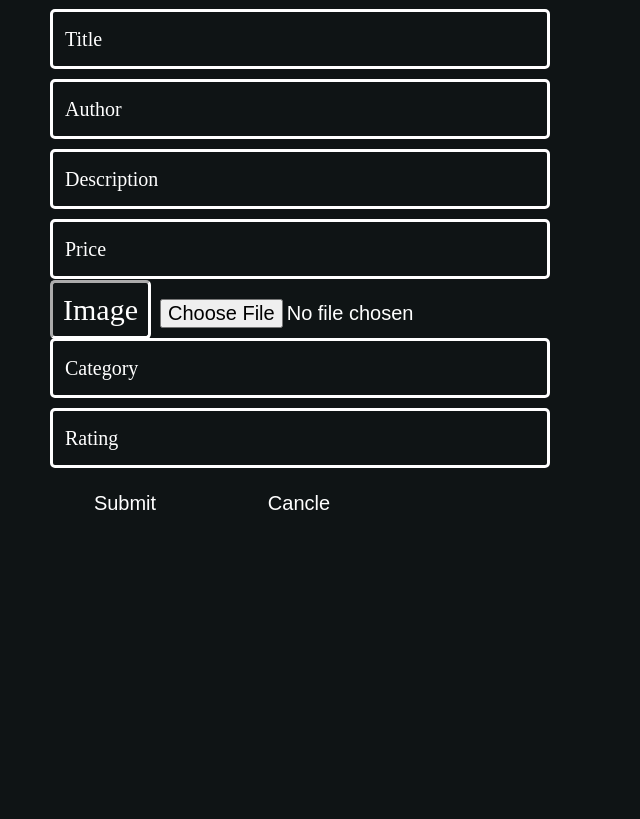
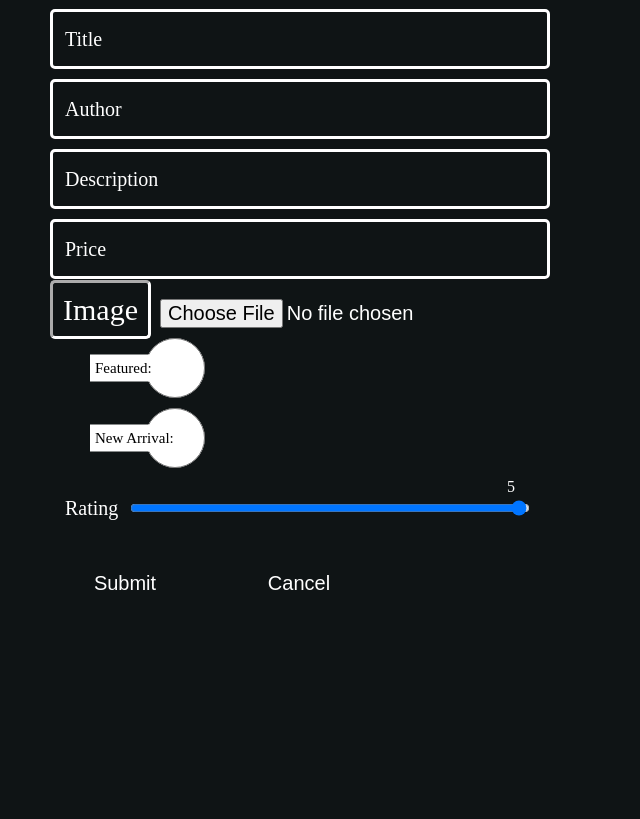
Before and after one commit to lorikmorina/WebProjectGr13, a PHP site: page /AddRemoveProducts.php in a window 1280 px wide. Shown: the part 21-840 px from the top of the page, without its empty margins (0-640 px from the left). Run offline with PHP 8.4, Linux system fonts and the light colour scheme.

Commit message:
product add

```diff
--- a/AddRemoveProducts.php
+++ b/AddRemoveProducts.php
@@ -63,6 +63,19 @@
         position:relative;
 
     }
+    .radio label {
+        position: absolute;
+        top:50%;
+        left:40px;
+    }
+    .radio input:focus + label,
+    .radio input:valid + label{
+        top:50%;
+
+    }
+    .radio input {
+        width: 50%;
+    }
     .btn input{
         width:150px;
         height:50px;
@@ -94,9 +107,20 @@
         color:white;
         font-size:20px;
     }
+    output {
+        font-family:poppins;
+        position: absolute;
+        right: 15px;
+        top: 0;
+        color: white;
+    }
+    .wrapper .range {
+        width:80%;
+        float: right;
+    }
 </style>
 <body>
-    <form action="controllProducts.php" method="POST">
+    <form action="controllProducts.php" method="post" enctype="multipart/form-data">
         <div class="wrapper">
             <input type="passowrd" name="title" required>
             <label for="">Title</label>
@@ -116,19 +140,30 @@
         </div>
         <div class="image">
             <label for="">Image</label>
-            <input type="file" accept="image/*" name="image">
+            <input type="file" name="image" require>
+        </div>
+
+         <div class="wrapper radio">
+               <input type="radio" name="category" id="featured" value="featured" require>
+               <label for="featured">Featured:</label>
+        </div>
+
+        <div class="wrapper radio">
+
+               <input type="radio" name="category" id="newArrival" value="newArrival" require>
+               <label for="newArrival">New Arrival:</label> <br>
+               <br>
         </div>
         <div class="wrapper">
-            <input type="text" name="category" required>
-            <label for="">Category</label>
-        </div>
-        <div class="wrapper">
-            <input type="number"  name="rating" required>
-            <label for="">Rating</label>
+        <label for="">Rating</label>
+
+        <input class="range" name="rating" type="range" value="5" min="1" max="5" oninput="this.nextElementSibling.value = this.value">
+        <output>5</output>
+
         </div>
         <div class="btn">
             <input type="submit" name="submit">
-            <input type="button" value="Cancle" name="cancle">
+            <input type="button" value="Cancel" name="cancel">
         </div>
     </form>
 
--- a/createAcc.php
+++ b/createAcc.php
@@ -59,7 +59,7 @@
             </div>
             <input type="submit" class="btn btn-primary btn-block btn-lg" value="Signup">
         </form>
-        <div class="text-center small" id="noAcc">Don't have an account? <a href="login.php">Sign up</a></div>
+        <div class="text-center small" id="noAcc">Already have an account? <a href="login.php">Sign in</a></div>
     </div>
 </body>
 
--- a/dbConfig.php
+++ b/dbConfig.php
@@ -1,8 +1,8 @@
 <?php
-$servername = "localhost:3307";
+$servername = "localhost";
 $username = "root";
 $password = "";
-$dbname = "php2023";
+$dbname = "users";
 
 try {
     $conn = new PDO("mysql:host=$servername;dbname=$dbname", $username, $password);
--- a/login.php
+++ b/login.php
@@ -29,7 +29,10 @@ $errorMsg = $_GET['error'];
    include("header.php");
    ?>
     <div class="login-form">
-        <form >
+        <form method="POST" action="signin.php">
+        <div class="avatar"><i class="material-icons">&#xE7FF;</i></div>
+            <h4 class="modal-title">Sign In</h4>
+            <p style="color:red;"> <?php echo $errorMsg; ?></p>
             <div class="form-group">
                 <input type="text" class="form-control" placeholder="Username" required="required" name="username">
             </div>
--- a/script.js
+++ b/script.js
@@ -1,4 +1,3 @@
-alert("test");
 
 const bar = document.getElementById('bar');
 const close = document.getElementById('close');
--- a/signin.php
+++ b/signin.php
@@ -30,7 +30,7 @@ try {
             $_SESSION['email'] = $email;
             header("location: index.php");
         } else {
-            header("location: login.php?error=Password is incorrect!  HYSEN $hashedPassword");
+            header("location: login.php?error=Password is incorrect!");
         }
     }else if($admins){
         $_SESSION['access'] = 0;
@@ -43,7 +43,7 @@ try {
             $_SESSION['email'] = $email;
             header("location: index.php");
         } else {
-            header("location: login.php?error=Password is incorrect!  HYSEN $hashedPassword");
+            header("location: login.php?error=Password is incorrect!");
         }
     }else {
         header("location: login.php?error=User not found!");
```
Also changed, not shown: controllProducts.php (+42 -7 lines), productImages/phpIWR7Za6742.jpg (added), productImages/phpOg4EzX4000.png (added), productImages/phpWhNrIh7627.jpg (added), productImages/phpgstdyA753.jpg (added), productImages/phptaTiCt7712.jpg (added), 1 other file.
